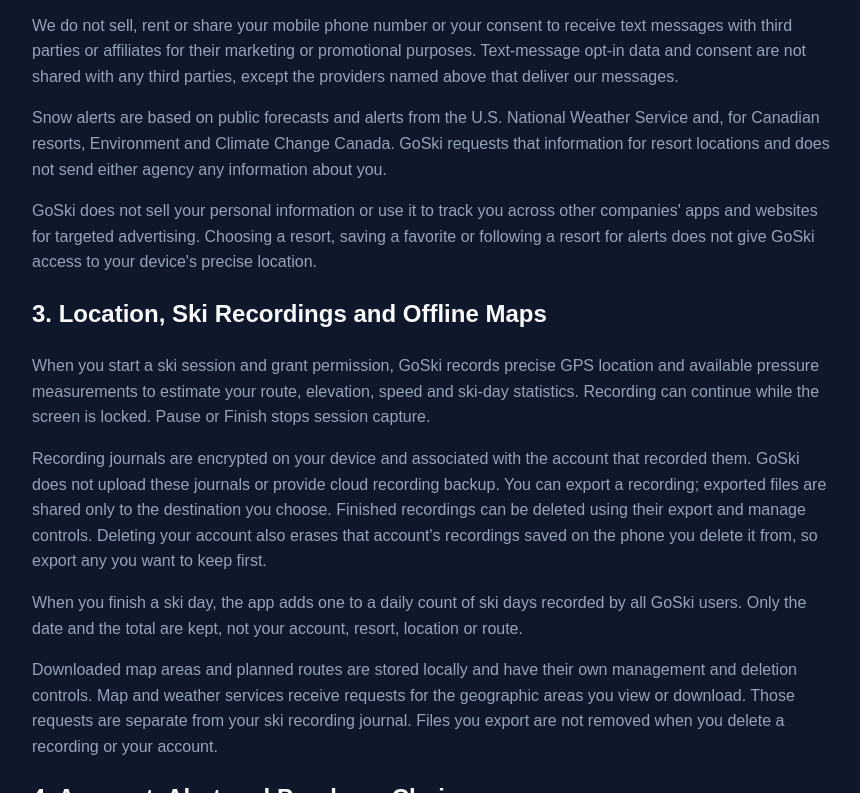
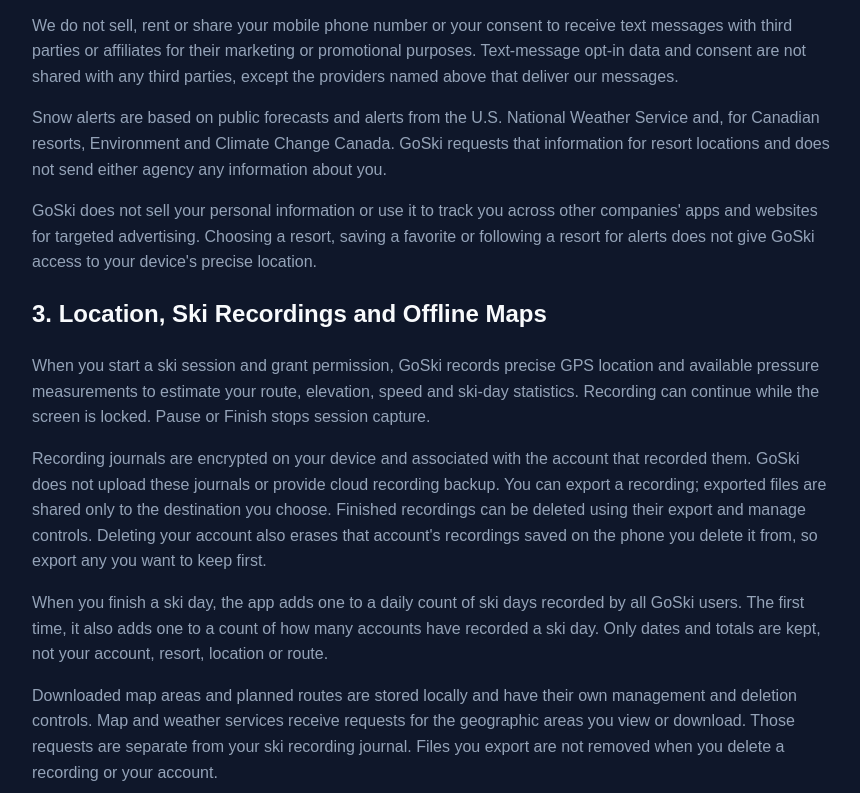
Before and after one commit to kevinm-creator/myapp-policy, a plain HTML site: page index.html in a window 1280 px wide. Shown: the part 2007-2800 px from the top of the page, without its empty margins (208-1068 px from the left). Drawn offline with Linux system fonts and the light colour scheme.

Commit message:
Privacy policy: count of accounts that have recorded a ski day
The ski-day count now also keeps how many accounts have recorded at
least one ski day (Kevin, 2026-11-22: "include total unique users <1 day
recored as well"). Only dates and totals are kept, as before.

Co-Authored-By: Claude Opus 5.5 <noreply@anthropic.com>

```diff
--- a/index.html
+++ b/index.html
@@ -52,7 +52,7 @@
     </nav>
 
     <h1>Privacy Policy & Support</h1>
-    <p>Last updated: November 18, 2026</p>
+    <p>Last updated: November 22, 2026</p>
     <p>GoSki is operated by RAK Industries LLC, a Connecticut company. This policy explains what the GoSki app
         collects and how it is used.</p>
 
@@ -136,8 +136,9 @@
         exported files are shared only to the destination you choose. Finished recordings can be deleted
         using their export and manage controls. Deleting your account also erases that account's recordings
         saved on the phone you delete it from, so export any you want to keep first.</p>
-    <p>When you finish a ski day, the app adds one to a daily count of ski days recorded by all GoSki users. Only
-        the date and the total are kept, not your account, resort, location or route.</p>
+    <p>When you finish a ski day, the app adds one to a daily count of ski days recorded by all GoSki users. The
+        first time, it also adds one to a count of how many accounts have recorded a ski day. Only dates and totals
+        are kept, not your account, resort, location or route.</p>
     <p>Downloaded map areas and planned routes are stored locally and have their own management and deletion
         controls. Map and weather services receive requests for the geographic areas you view or download.
         Those requests are separate from your ski recording journal. Files you export are not removed when
```
